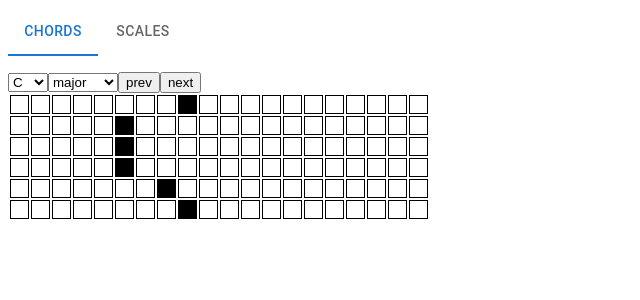
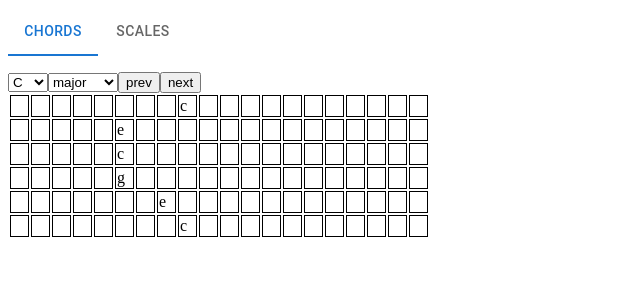
Before and after one commit to simonbytez/chordfinder, a Next.js app: page /guitar in a window 1280 px wide. Shown: the top 300 px of the page, without its empty margins (0-640 px from the left). Built offline with nearby package versions, Linux system fonts and the light colour scheme; no server answers.

Commit message:
filled in frets to note names

```diff
--- a/src/guitar/components/frets/Fret.js
+++ b/src/guitar/components/frets/Fret.js
@@ -3,9 +3,9 @@ export default function Fret({note, included}) {
   return <>
     <td style={{
       border: '1px solid black',
-      background,
+      //background,
       width: '15px',
       height: '15px'
-    }}></td>
+    }}>{included ? note : ''}</td>
   </>
 };
```
